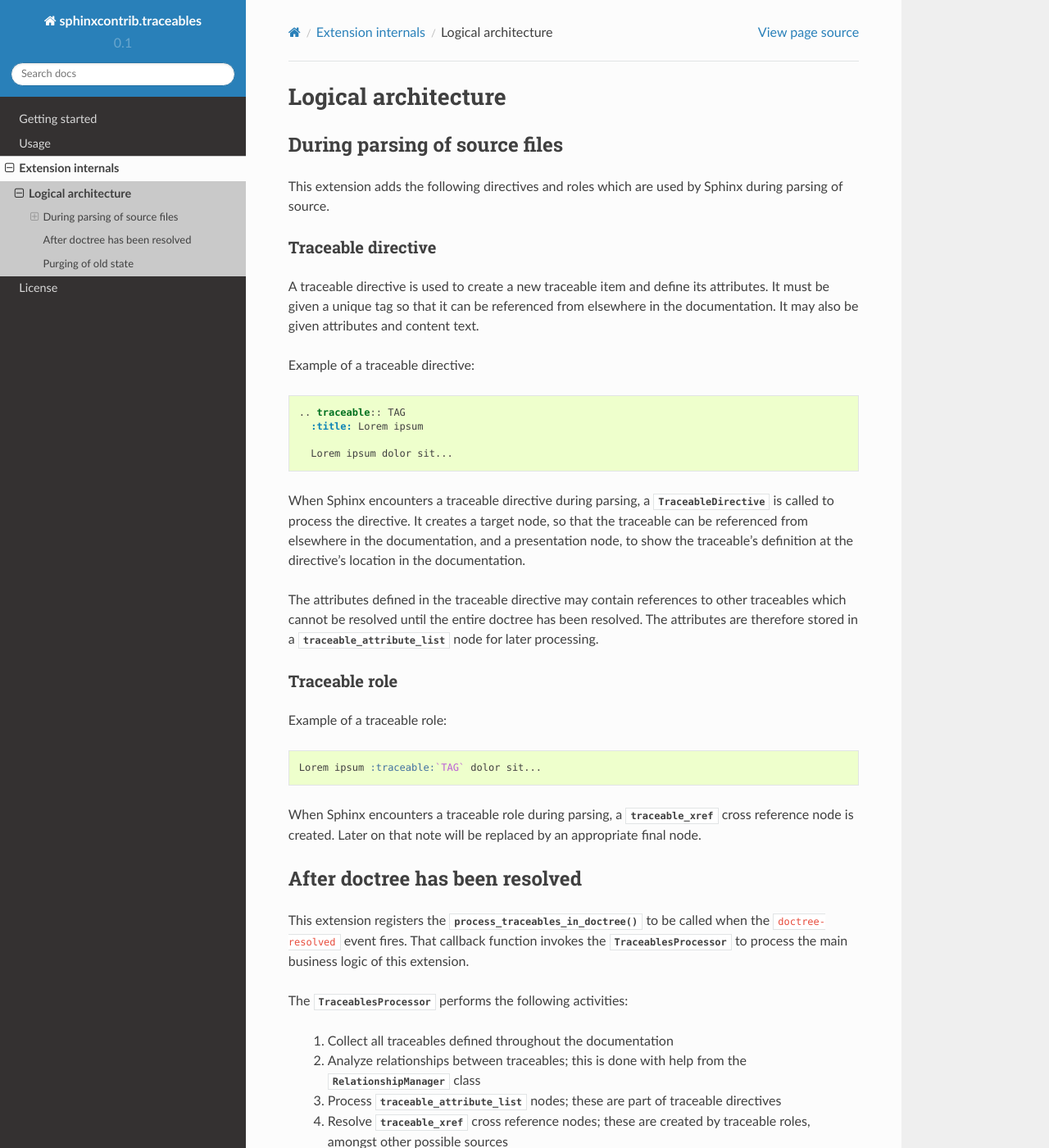
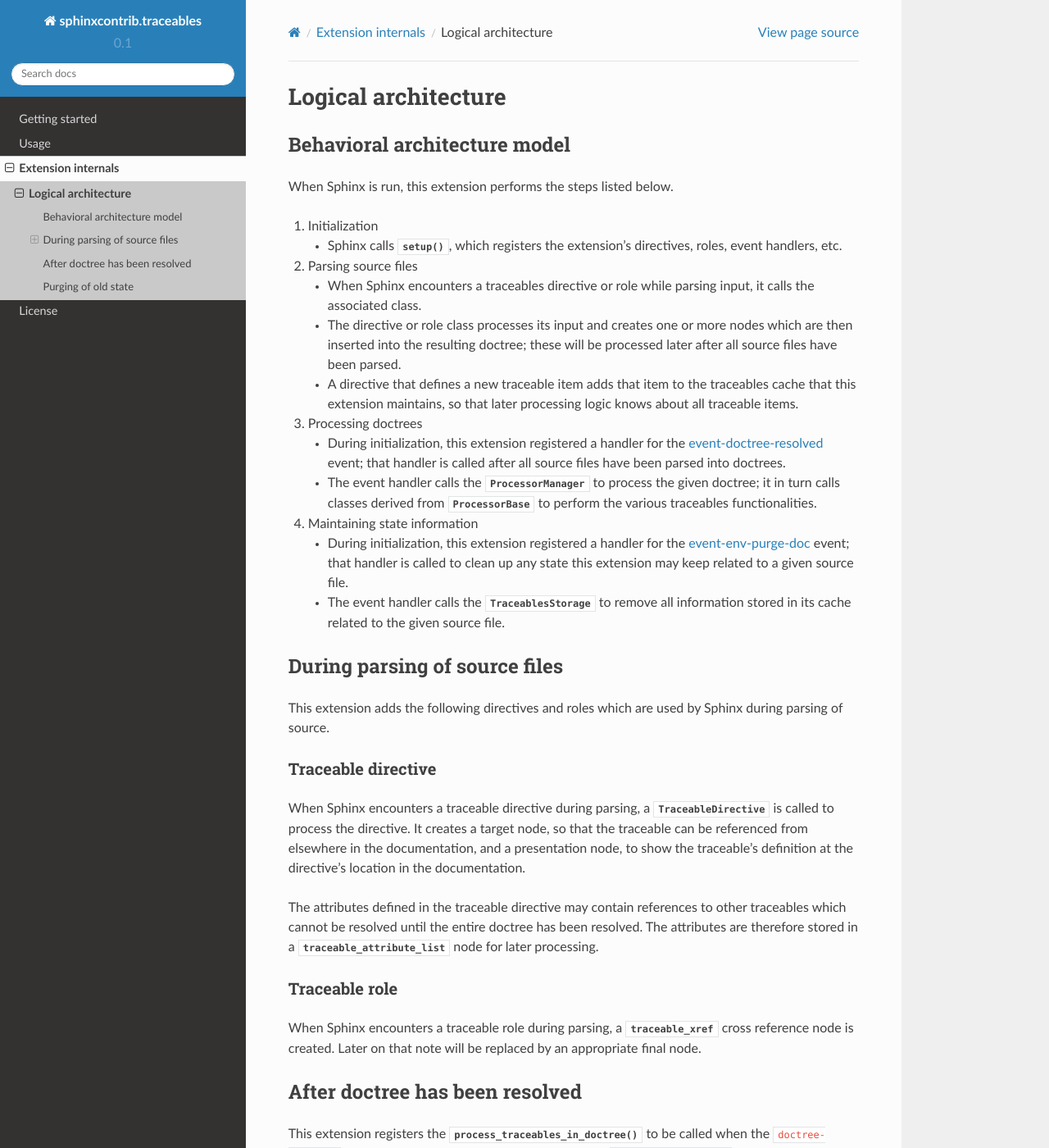
Before and after one commit to t4ngo/sphinxcontrib-traceables, a Sphinx documentation site: the page built from docs/logicarch.txt, in a window 1280 px wide and 1400 px high. Shown: the whole window at 82% size. Built offline with Sphinx 7.4.7 and the Read the Docs theme 2.0.0, drawn with Linux system fonts in a browser that asks for light colours.

Commit message:
Expand logical arch doc with behavioral model

```diff
--- a/docs/logicarch.txt
+++ b/docs/logicarch.txt
@@ -1,6 +1,54 @@
 ******************************************************************************
 Logical architecture
 ******************************************************************************
+
+Behavioral architecture model
+==============================================================================
+
+When Sphinx is run, this extension performs the steps listed below.
+
+#. Initialization
+
+   - Sphinx calls :func:`~sphinxcontrib.traceables.setup()`, which
+     registers the extension's directives, roles, event handlers, etc.
+
+#. Parsing source files
+
+   - When Sphinx encounters a traceables directive or role while parsing
+     input, it calls the associated class.
+   - The directive or role class processes its input and creates one or
+     more nodes which are then inserted into the resulting doctree; these
+     will be processed later after all source files have been parsed.
+   - A directive that defines a new traceable item adds that item to the
+     traceables cache that this extension maintains, so that later
+     processing logic knows about all traceable items.
+
+#. Processing doctrees
+
+   - During initialization, this extension registered a handler for the
+     event-doctree-resolved_ event; that handler is called after all
+     source files have been parsed into doctrees.
+   - The event handler calls the
+     :class:`~sphinxcontrib.traceables.infrastructure.ProcessorManager`
+     to process the given doctree; it in turn calls classes derived from
+     :class:`~sphinxcontrib.traceables.infrastructure.ProcessorBase`
+     to perform the various traceables functionalities.
+
+#. Maintaining state information
+
+   - During initialization, this extension registered a handler for the
+     event-env-purge-doc_ event; that handler is called to clean up
+     any state this extension may keep related to a given source file.
+   - The event handler calls the
+     :class:`~sphinxcontrib.traceables.infrastructure.TraceablesStorage`
+     to remove all information stored in its cache related to the given
+     source file.
+
+.. _event-doctree-resolved:
+   http://sphinx-doc.org/extdev/appapi.html#event-doctree-resolved
+
+.. _event-env-purge-doc:
+   http://sphinx-doc.org/extdev/appapi.html#event-env-purge-doc
 
 During parsing of source files
 ==============================================================================
@@ -10,20 +58,6 @@ Sphinx during parsing of source.
 
 Traceable directive
 ------------------------------------------------------------------------------
-
-A traceable directive is used to create a new traceable item and define
-its attributes. It must be given a unique tag so that it can be referenced
-from elsewhere in the documentation. It may also be given attributes and
-content text.
-
-Example of a traceable directive:
-
-.. code-block:: rest
-
-  .. traceable:: TAG
-    :title: Lorem ipsum
-
-    Lorem ipsum dolor sit...
 
 When Sphinx encounters a traceable directive during parsing, a
 :class:`~sphinxcontrib.traceables.traceables.TraceableDirective` is called to
@@ -40,12 +74,6 @@ node for later processing.
 
 Traceable role
 ------------------------------------------------------------------------------
-
-Example of a traceable role:
-
-.. code-block:: rest
-
-  Lorem ipsum :traceable:`TAG` dolor sit...
 
 When Sphinx encounters a traceable role during parsing, a
 :class:`~sphinxcontrib.traceables.traceables.traceable_xref`
```
